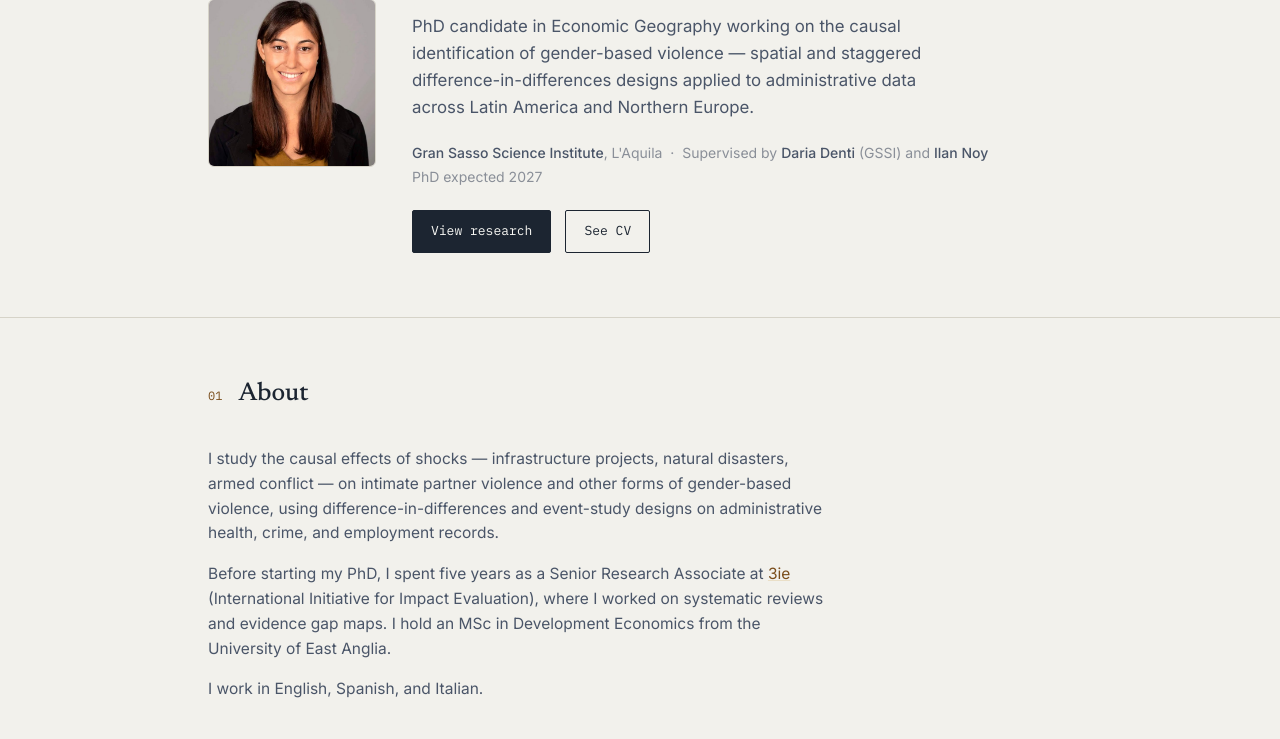
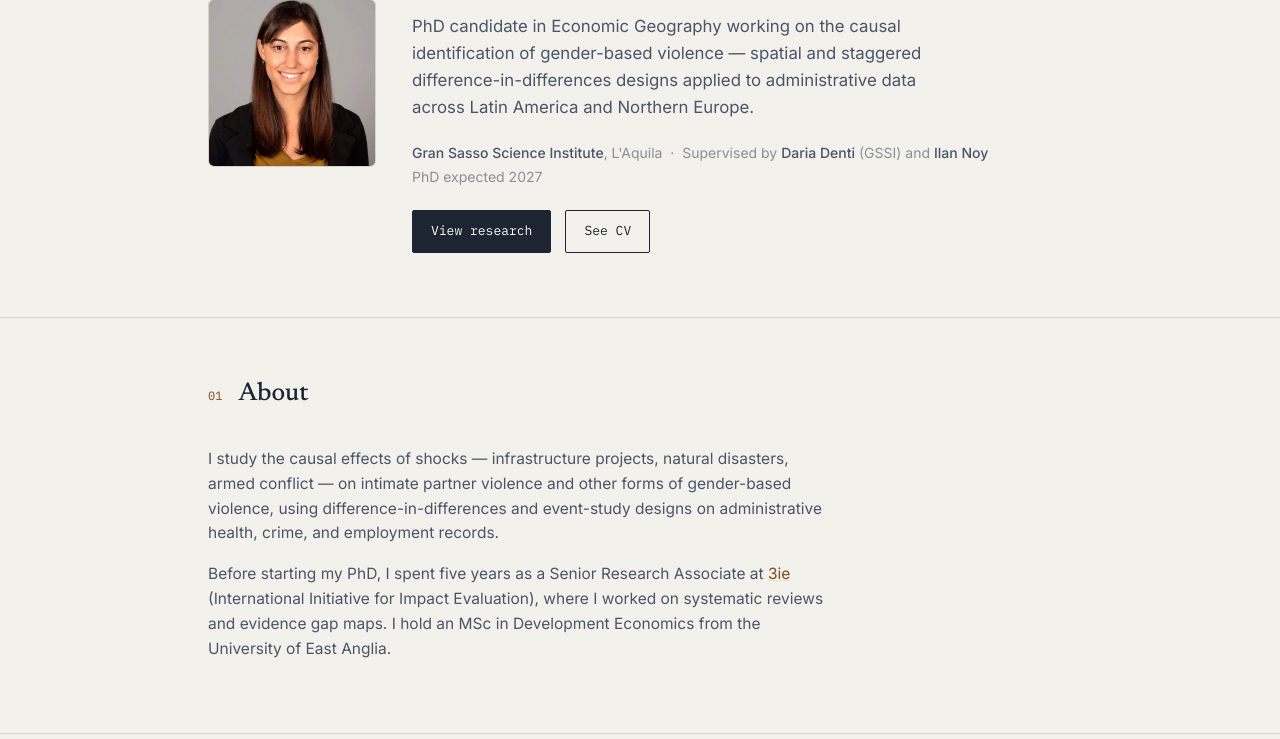
Before and after one commit to miriberretta-hub/miriamberretta.github.io, a plain HTML site: page index.html in a window 1280 px wide. Shown: the part 213-952 px from the top of the page. Drawn offline with Linux system fonts and the light colour scheme.

Commit message:
Update index.html

```diff
--- a/index.html
+++ b/index.html
@@ -70,7 +70,7 @@
         from the University of East Anglia.
       </p>
       <p>
-        I work in English, Spanish, and Italian.
+
       </p>
     </div>
   </div>
```
